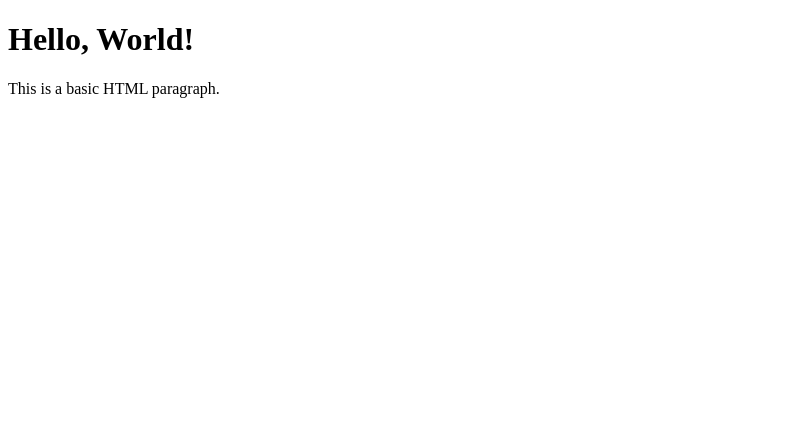
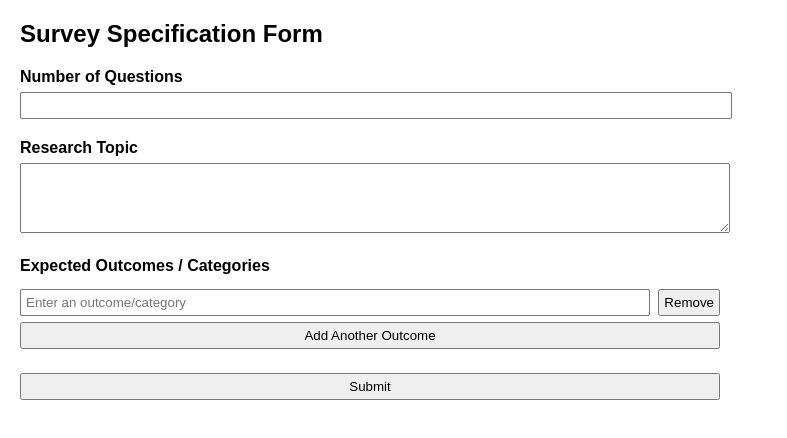
Before and after one commit to ren-not-kylo/uOttaHack8, a plain HTML site: page index.HTML in a window 1280 px wide. Shown: the whole page, without its empty margins (0-787 px from the left). Drawn offline with Linux system fonts and the light colour scheme.

Commit message:
cb commit

```diff
--- a/index.HTML
+++ b/index.HTML
@@ -1,15 +1,86 @@
 <!DOCTYPE html>
 <html lang="en">
 <head>
-    <meta charset="UTF-8">
-    <meta name="viewport" content="width=device-width, initial-scale=1.0">
-    <title>uottahack 8</title>
+  <meta charset="UTF-8">
+  <title>Survey Specification Form</title>
+  <style>
+    body {
+      font-family: Arial, sans-serif;
+      max-width: 700px;
+      margin: 20px;
+    }
+    label {
+      font-weight: bold;
+      display: block;
+      margin-top: 20px;
+    }
+    input, textarea, button {
+      width: 100%;
+      padding: 4px;
+      margin-top: 6px;
+    }
+    .outcome-item {
+      display: flex;
+      gap: 8px;
+      margin-top: 8px;
+    }
+    .outcome-item input {
+      flex: 1;
+    }
+    .remove-btn {
+      width: auto;
+    }
+  </style>
 </head>
 <body>
 
-    <!-- Your content goes here -->
-    <h1>Hello, World!</h1>
-    <p>This is a basic HTML paragraph.</p>
+<h2>Survey Specification Form</h2>
+
+<form id="surveyForm">
+
+  <label for="numQuestions">Number of Questions</label>
+  <input type="number" id="numQuestions" name="numQuestions" min="1" required>
+
+  <label for="researchTopic">Research Topic</label>
+  <textarea id="researchTopic" name="researchTopic" rows="4" required></textarea>
+
+  <label>Expected Outcomes / Categories</label>
+  <div id="outcomesContainer">
+    <div class="outcome-item">
+      <input type="text" name="expectedOutcomes[]" placeholder="Enter an outcome/category" required>
+      <button type="button" class="remove-btn" onclick="removeOutcome(this)">Remove</button>
+    </div>
+  </div>
+
+  <button type="button" onclick="addOutcome()">Add Another Outcome</button>
+
+  <br><br>
+  <button type="submit">Submit</button>
+
+</form>
+
+<script>
+  function addOutcome() {
+    const container = document.getElementById('outcomesContainer');
+    const div = document.createElement('div');
+    div.className = 'outcome-item';
+    div.innerHTML = `
+      <input type="text" name="expectedOutcomes[]" placeholder="Enter an outcome/category" required>
+      <button type="button" class="remove-btn" onclick="removeOutcome(this)">Remove</button>
+    `;
+    container.appendChild(div);
+  }
+
+  function removeOutcome(button) {
+    const container = document.getElementById('outcomesContainer');
+    if (container.children.length > 1) {
+      button.parentElement.remove();
+    }
+  }
+  function readInput(){
+    const container
+  }
+</script>
 
 </body>
 </html>
```
Also changed, not shown: script.js (+9 -0 lines).
